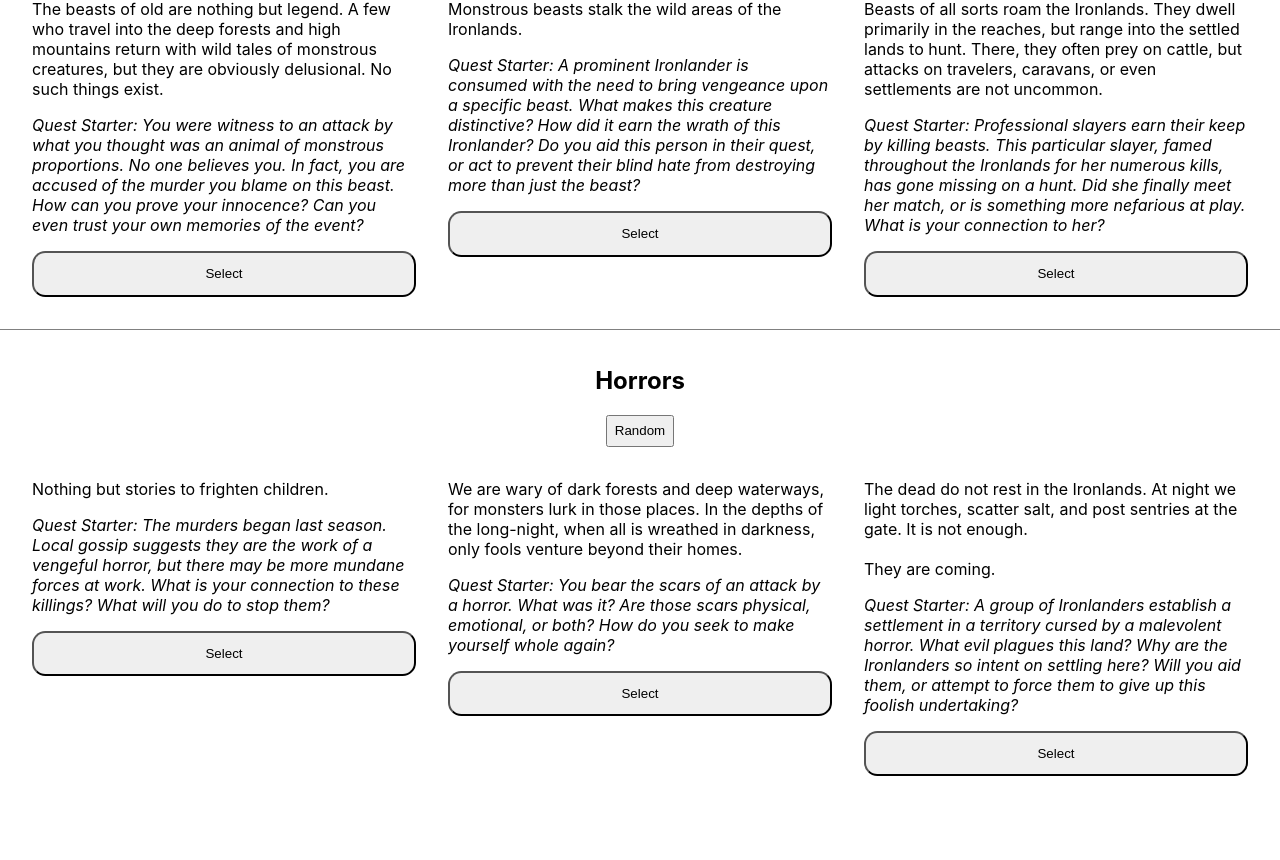
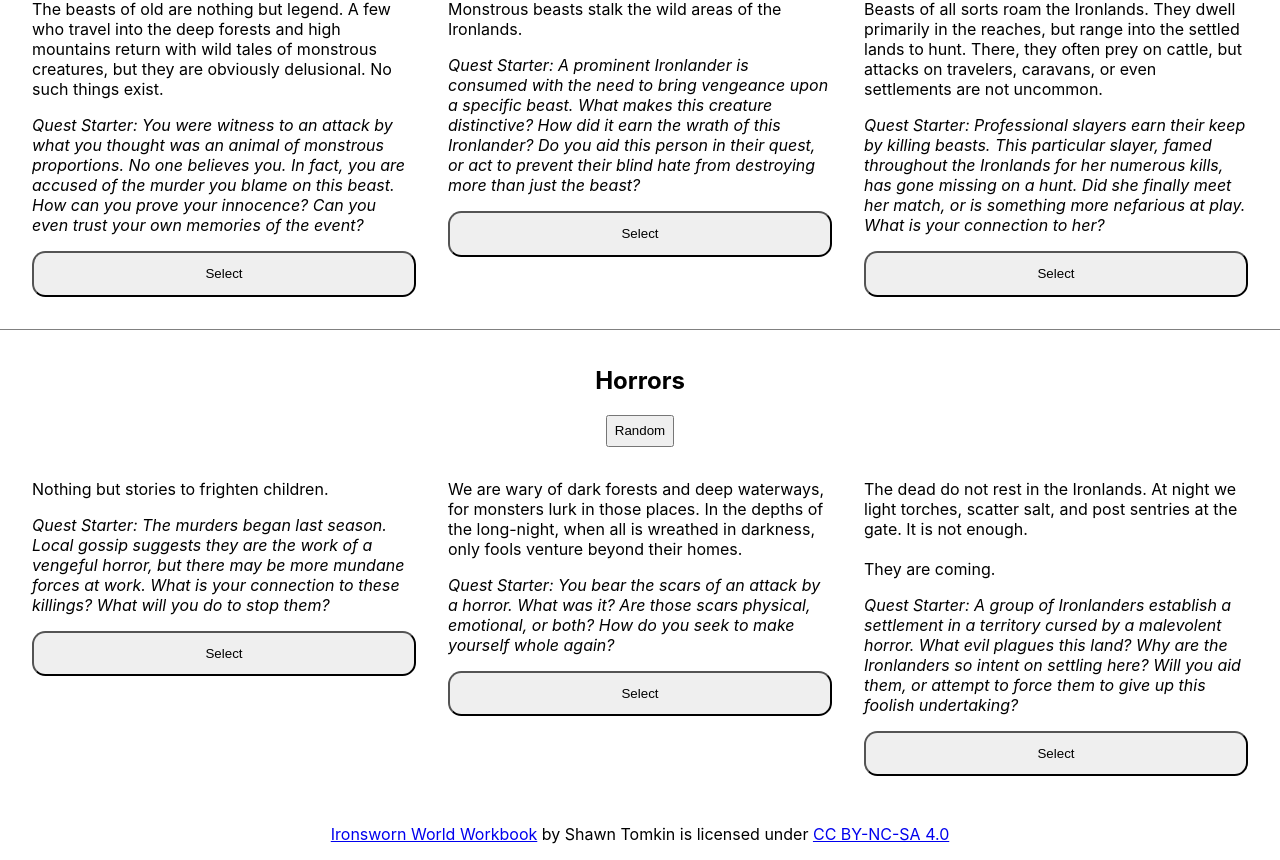
Before and after one commit to edbrannin/ironsworn-world-truths, a React (Create React App) app: page / in a window 1280 px wide. Shown: the part 4823-5683 px from the top of the page. Before the commit the page ends 5631 px from the top, so only its background shows below. Built offline with nearby package versions, Linux system fonts and the light colour scheme.

Commit message:
Add Attribution to Footer

```diff
--- a/src/App.js
+++ b/src/App.js
@@ -13,6 +13,11 @@ const Usage = styled.div`
     display: none;
   }
   text-align: center;
+`;
+
+const Footer = styled.div`
+  text-align: center;
+  padding: 1em;
 `;
 
 function App() {
@@ -31,6 +36,13 @@ function App() {
         <p>After you select a Truth, you can click on its Quest Starter to hide it.</p>
       </Usage>
       <Truths truths={truths} choices={choices} setChoice={setChoice}></Truths>
+      <Footer>
+        <a href="https://www.ironswornrpg.com/">Ironsworn World Workbook</a>
+        {' '}
+        by Shawn Tomkin is licensed under
+        {' '}
+        <a href="http://creativecommons.org/licenses/by-nc-sa/4.0/">CC BY-NC-SA 4.0</a>
+      </Footer>
     </div>
   );
 }
```
